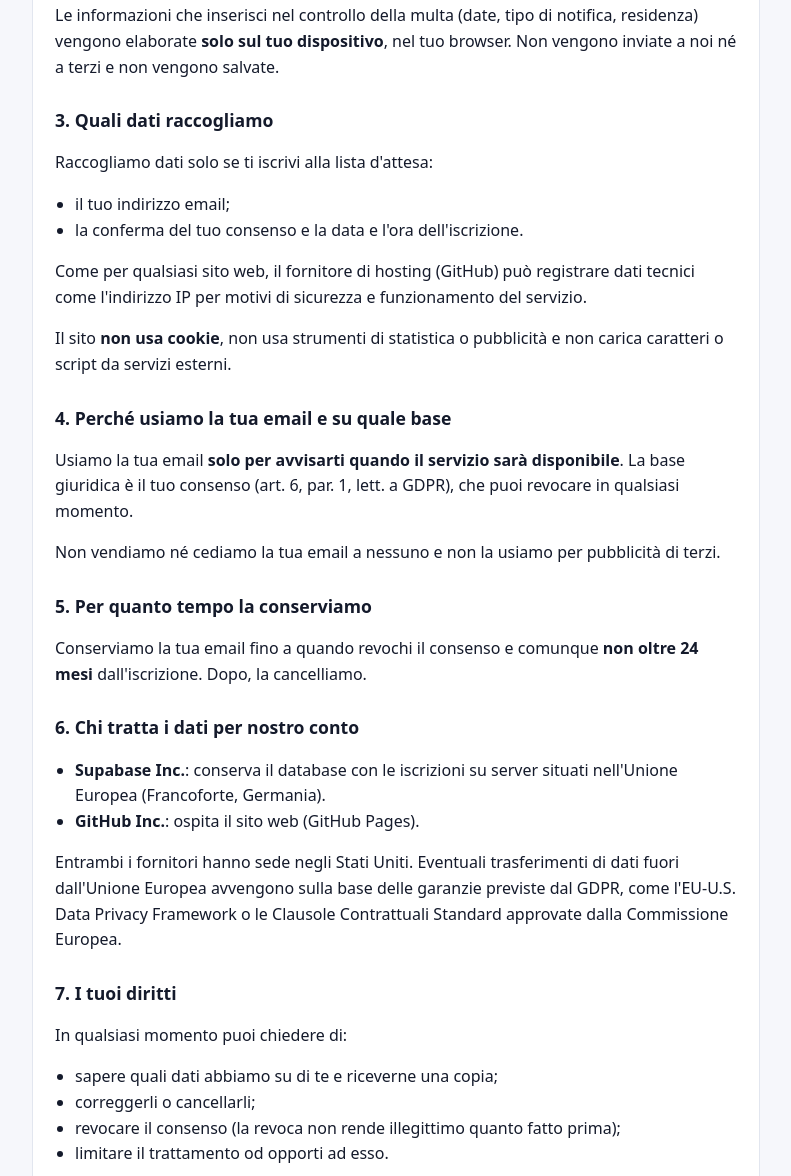
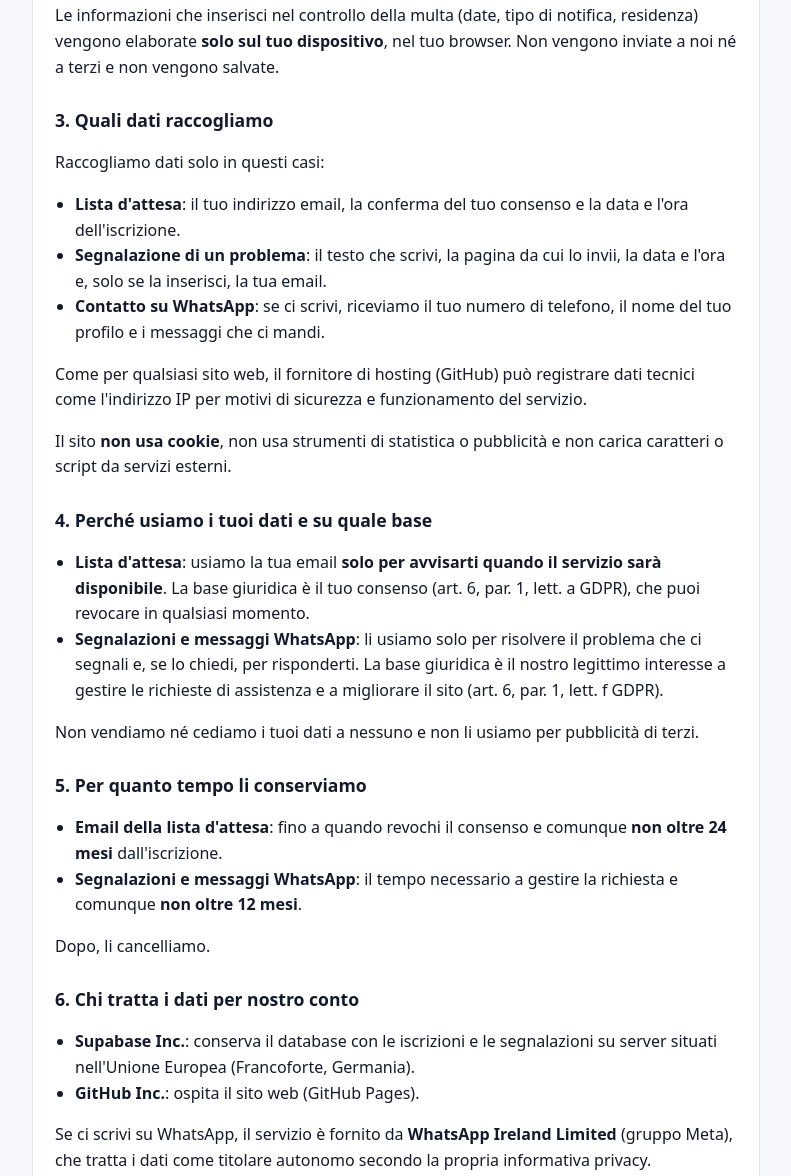
Before and after one commit to ada253/hairagione, a plain HTML site: page privacy.html in a window 1280 px wide. Shown: the part 430-1606 px from the top of the page, without its empty margins (244-1035 px from the left). Drawn offline with Linux system fonts and the light colour scheme.

Commit message:
Privacy: aggiunge segnalazioni e WhatsApp

```diff
--- a/privacy.html
+++ b/privacy.html
@@ -41,27 +41,36 @@
     <p>Le informazioni che inserisci nel controllo della multa (date, tipo di notifica, residenza) vengono elaborate <strong>solo sul tuo dispositivo</strong>, nel tuo browser. Non vengono inviate a noi né a terzi e non vengono salvate.</p>
 
     <h2>3. Quali dati raccogliamo</h2>
-    <p>Raccogliamo dati solo se ti iscrivi alla lista d'attesa:</p>
+    <p>Raccogliamo dati solo in questi casi:</p>
     <ul>
-      <li>il tuo indirizzo email;</li>
-      <li>la conferma del tuo consenso e la data e l'ora dell'iscrizione.</li>
+      <li><strong>Lista d'attesa</strong>: il tuo indirizzo email, la conferma del tuo consenso e la data e l'ora dell'iscrizione.</li>
+      <li><strong>Segnalazione di un problema</strong>: il testo che scrivi, la pagina da cui lo invii, la data e l'ora e, solo se la inserisci, la tua email.</li>
+      <li><strong>Contatto su WhatsApp</strong>: se ci scrivi, riceviamo il tuo numero di telefono, il nome del tuo profilo e i messaggi che ci mandi.</li>
     </ul>
     <p>Come per qualsiasi sito web, il fornitore di hosting (GitHub) può registrare dati tecnici come l'indirizzo IP per motivi di sicurezza e funzionamento del servizio.</p>
     <p>Il sito <strong>non usa cookie</strong>, non usa strumenti di statistica o pubblicità e non carica caratteri o script da servizi esterni.</p>
 
-    <h2>4. Perché usiamo la tua email e su quale base</h2>
-    <p>Usiamo la tua email <strong>solo per avvisarti quando il servizio sarà disponibile</strong>. La base giuridica è il tuo consenso (art. 6, par. 1, lett. a GDPR), che puoi revocare in qualsiasi momento.</p>
-    <p>Non vendiamo né cediamo la tua email a nessuno e non la usiamo per pubblicità di terzi.</p>
+    <h2>4. Perché usiamo i tuoi dati e su quale base</h2>
+    <ul>
+      <li><strong>Lista d'attesa</strong>: usiamo la tua email <strong>solo per avvisarti quando il servizio sarà disponibile</strong>. La base giuridica è il tuo consenso (art. 6, par. 1, lett. a GDPR), che puoi revocare in qualsiasi momento.</li>
+      <li><strong>Segnalazioni e messaggi WhatsApp</strong>: li usiamo solo per risolvere il problema che ci segnali e, se lo chiedi, per risponderti. La base giuridica è il nostro legittimo interesse a gestire le richieste di assistenza e a migliorare il sito (art. 6, par. 1, lett. f GDPR).</li>
+    </ul>
+    <p>Non vendiamo né cediamo i tuoi dati a nessuno e non li usiamo per pubblicità di terzi.</p>
 
-    <h2>5. Per quanto tempo la conserviamo</h2>
-    <p>Conserviamo la tua email fino a quando revochi il consenso e comunque <strong>non oltre 24 mesi</strong> dall'iscrizione. Dopo, la cancelliamo.</p>
+    <h2>5. Per quanto tempo li conserviamo</h2>
+    <ul>
+      <li><strong>Email della lista d'attesa</strong>: fino a quando revochi il consenso e comunque <strong>non oltre 24 mesi</strong> dall'iscrizione.</li>
+      <li><strong>Segnalazioni e messaggi WhatsApp</strong>: il tempo necessario a gestire la richiesta e comunque <strong>non oltre 12 mesi</strong>.</li>
+    </ul>
+    <p>Dopo, li cancelliamo.</p>
 
     <h2>6. Chi tratta i dati per nostro conto</h2>
     <ul>
-      <li><strong>Supabase Inc.</strong>: conserva il database con le iscrizioni su server situati nell'Unione Europea (Francoforte, Germania).</li>
+      <li><strong>Supabase Inc.</strong>: conserva il database con le iscrizioni e le segnalazioni su server situati nell'Unione Europea (Francoforte, Germania).</li>
       <li><strong>GitHub Inc.</strong>: ospita il sito web (GitHub Pages).</li>
     </ul>
-    <p>Entrambi i fornitori hanno sede negli Stati Uniti. Eventuali trasferimenti di dati fuori dall'Unione Europea avvengono sulla base delle garanzie previste dal GDPR, come l'EU-U.S. Data Privacy Framework o le Clausole Contrattuali Standard approvate dalla Commissione Europea.</p>
+    <p>Se ci scrivi su WhatsApp, il servizio è fornito da <strong>WhatsApp Ireland Limited</strong> (gruppo Meta), che tratta i dati come titolare autonomo secondo la propria informativa privacy.</p>
+    <p>Supabase e GitHub hanno sede negli Stati Uniti. Eventuali trasferimenti di dati fuori dall'Unione Europea avvengono sulla base delle garanzie previste dal GDPR, come l'EU-U.S. Data Privacy Framework o le Clausole Contrattuali Standard approvate dalla Commissione Europea.</p>
 
     <h2>7. I tuoi diritti</h2>
     <p>In qualsiasi momento puoi chiedere di:</p>
@@ -75,7 +84,7 @@
     <p>Hai anche il diritto di presentare reclamo al <a href="https://www.garanteprivacy.it" rel="noopener">Garante per la protezione dei dati personali</a>.</p>
 
     <h2>8. Minori</h2>
-    <p>L'iscrizione alla lista d'attesa è riservata a chi ha almeno 14 anni.</p>
+    <p>L'iscrizione alla lista d'attesa e l'invio di segnalazioni sono riservati a chi ha almeno 14 anni.</p>
 
     <h2>9. Modifiche</h2>
     <p>Se cambiamo questa informativa, aggiorniamo la data in alto. Se le modifiche sono importanti, te lo comunicheremo via email.</p>
```
